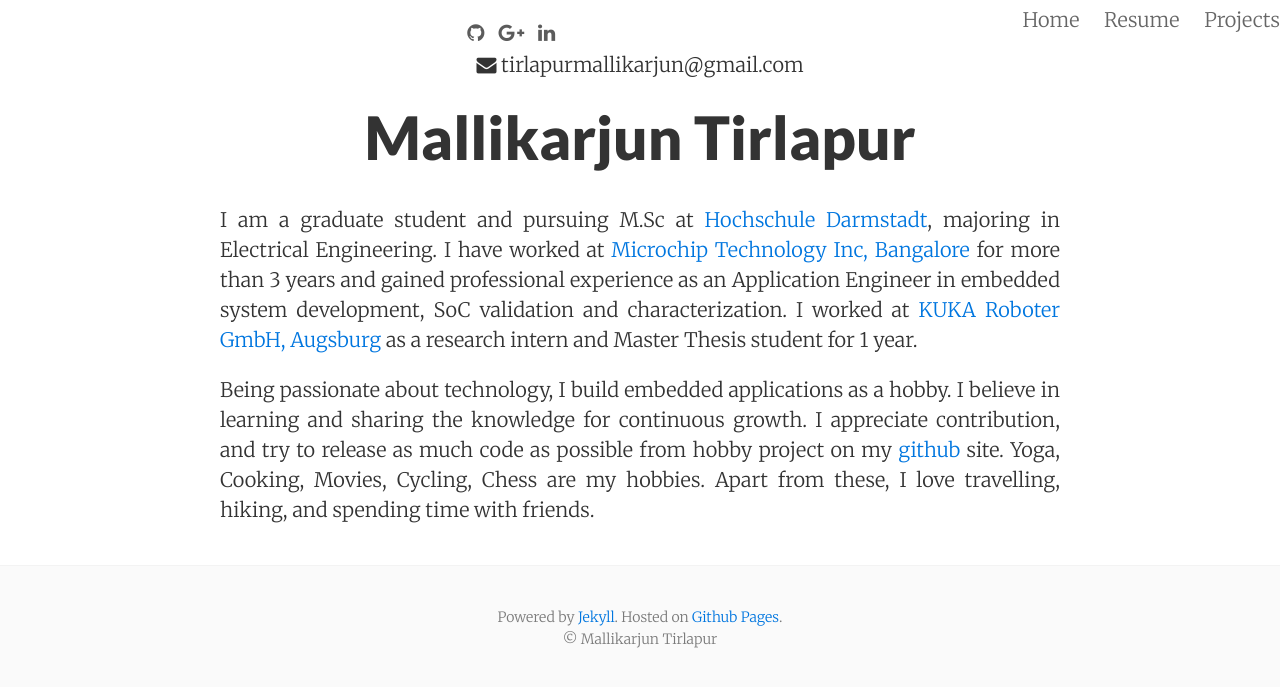
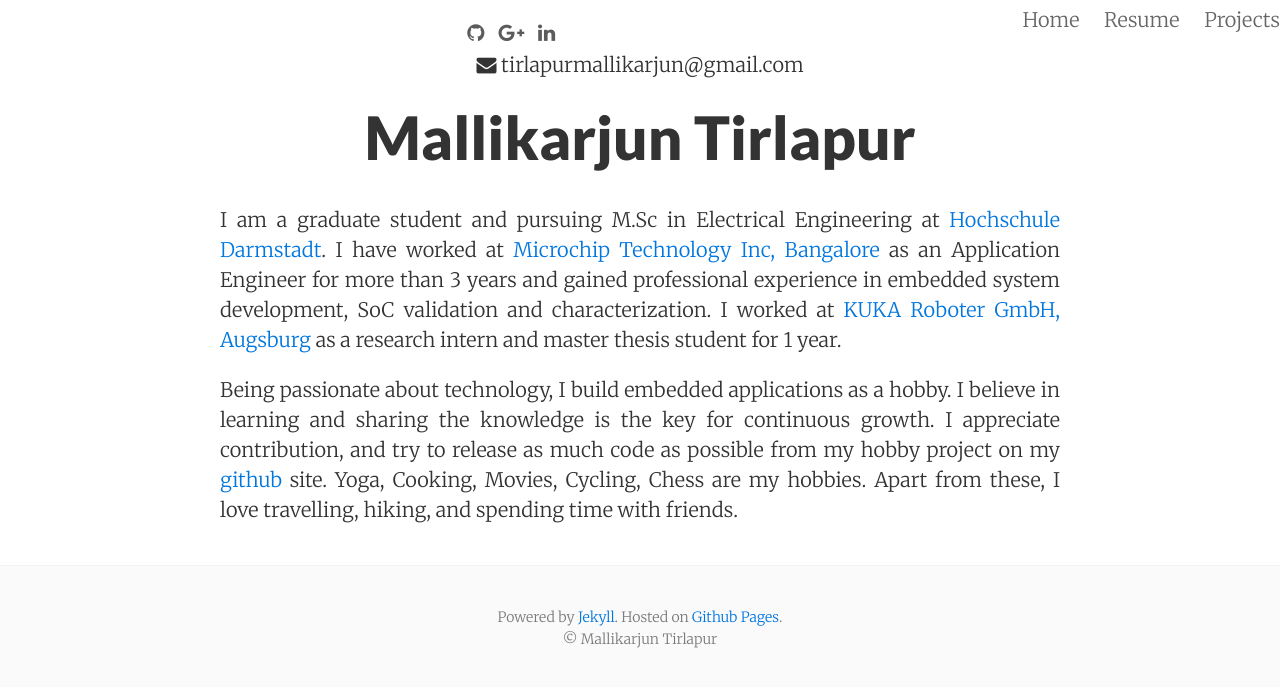
Before and after one commit to MallikarjunTirlapur/MallikarjunTirlapur.github.io, a Jekyll site: the page built from index.html, in a window 1280 px wide. Shown: the top 687 px of the page. Built offline with Jekyll 4.4.1, drawn with Linux system fonts in a browser that asks for light colours; nearby versions of some CDN libraries.

Commit message:
Update index.html

```diff
--- a/index.html
+++ b/index.html
@@ -9,10 +9,10 @@ layout: default
     <h1 class="nomargintop">Mallikarjun Tirlapur</h1>
   </header>
   <article class="post-content">
- <p>I am a graduate student and pursuing M.Sc at <a href="https://www.h-da.de/">Hochschule Darmstadt</a>,  majoring in Electrical Engineering. I have worked at <a href="http://www.microchip.com/">Microchip Technology Inc, Bangalore</a> for more than 3 years and gained professional experience as an Application Engineer in embedded system development, SoC validation and characterization. I worked at <a href="http://www.kuka-robotics.com/germany/de/">KUKA Roboter GmbH, Augsburg</a> as a research intern and Master Thesis student for 1 year. </p>
+ <p>I am a graduate student and pursuing M.Sc in Electrical Engineering at <a href="https://www.h-da.de/">Hochschule Darmstadt</a>. I have worked at <a href="http://www.microchip.com/">Microchip Technology Inc, Bangalore</a> as an Application Engineer for more than 3 years and gained professional experience in embedded system development, SoC validation and characterization. I worked at <a href="http://www.kuka-robotics.com/germany/de/">KUKA Roboter GmbH, Augsburg</a> as a research intern and master thesis student for 1 year. </p>
 
 
-<p>Being passionate about technology, I build embedded applications as a hobby. I believe in learning and sharing the knowledge for continuous growth. I appreciate contribution, and try to release as much code as possible from hobby project on my <a href="https://github.com/MallikarjunTirlapur">github</a> site. Yoga, Cooking, Movies, Cycling, Chess are my hobbies. Apart from these, I love travelling, hiking, and spending time with friends.</p>
+<p>Being passionate about technology, I build embedded applications as a hobby. I believe in learning and sharing the knowledge is the key for continuous growth. I appreciate contribution, and try to release as much code as possible from my hobby project on my <a href="https://github.com/MallikarjunTirlapur">github</a> site. Yoga, Cooking, Movies, Cycling, Chess are my hobbies. Apart from these, I love travelling, hiking, and spending time with friends.</p>
  </article>
 </div>
 
```
